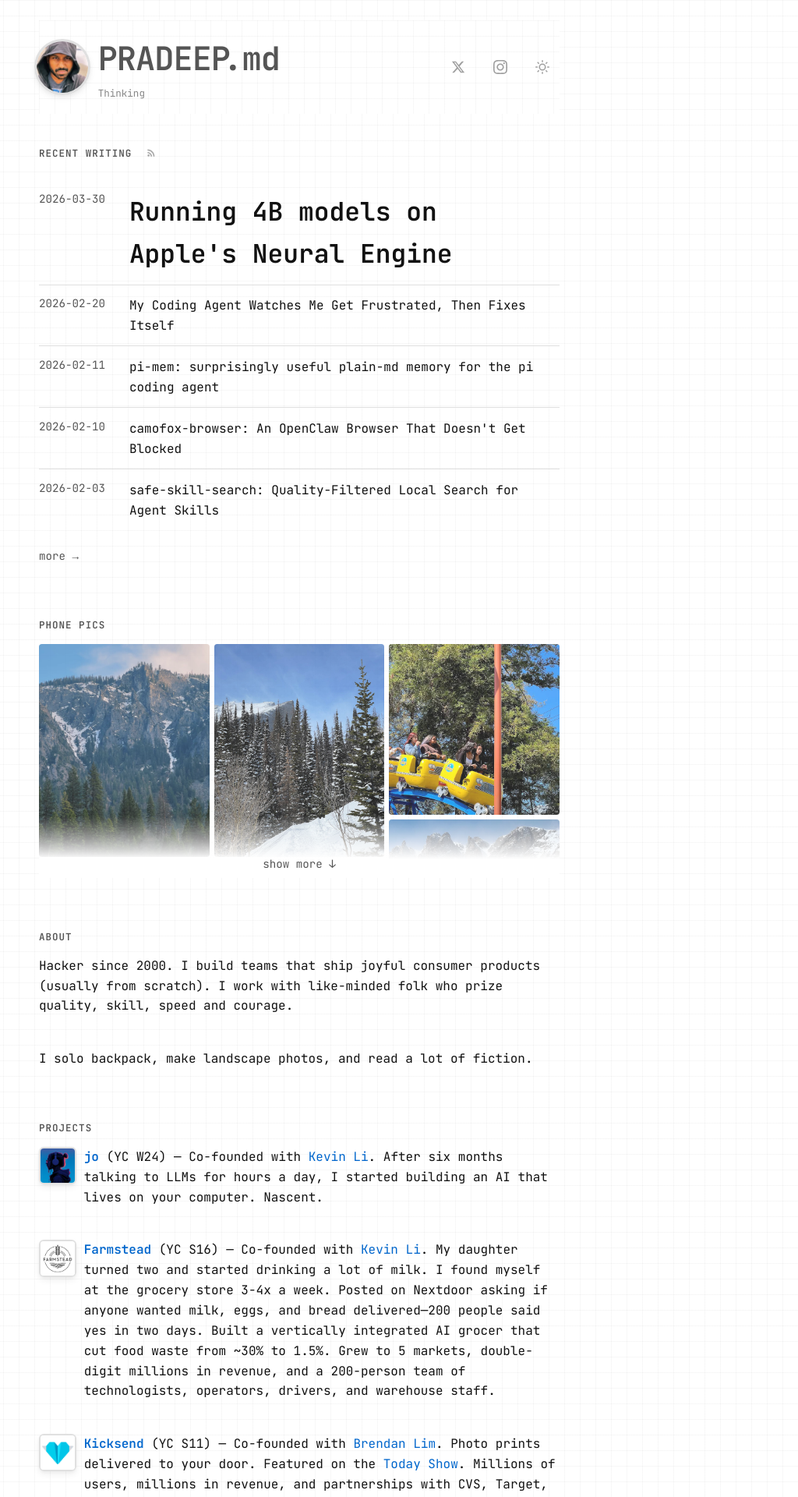
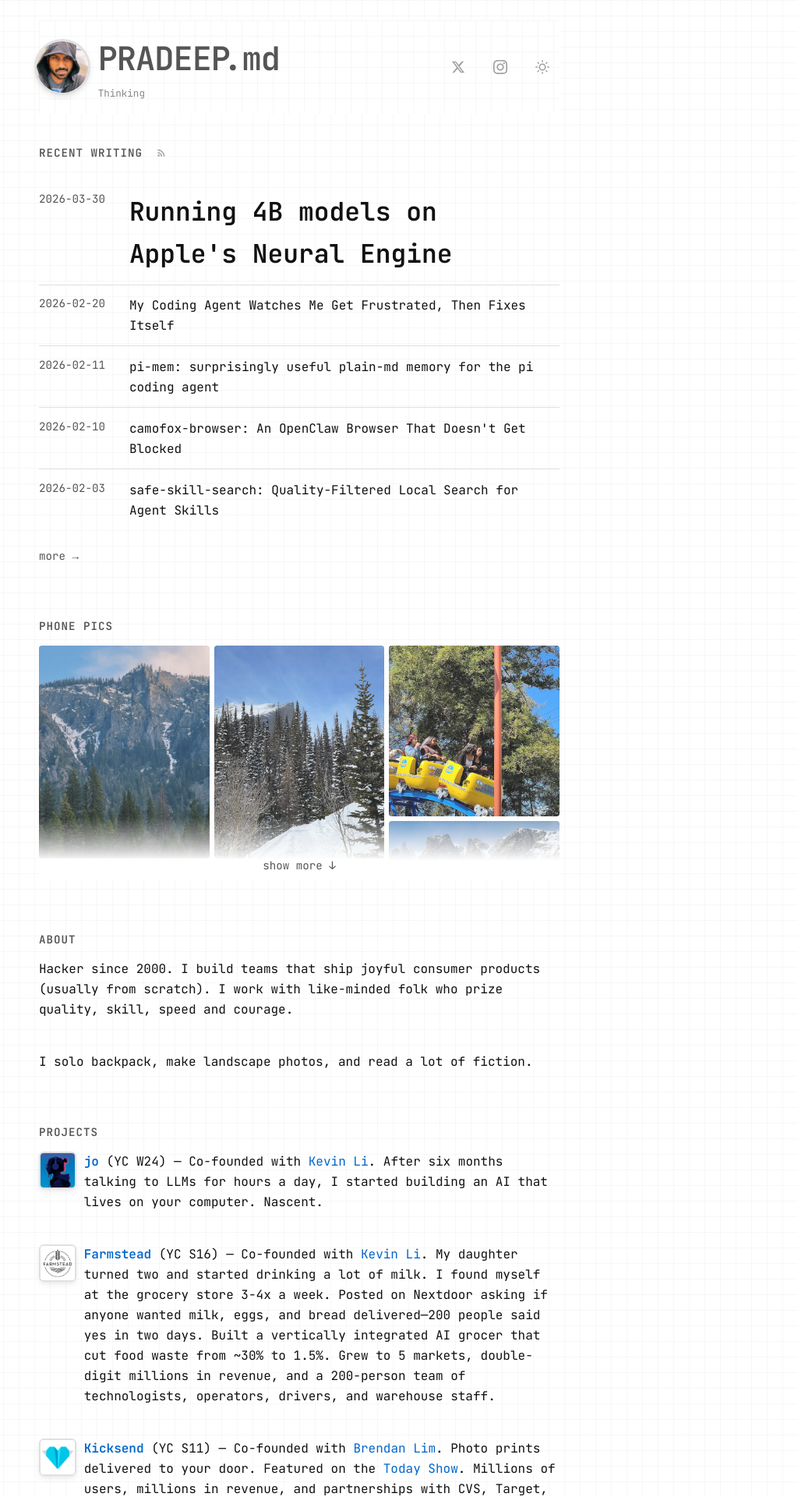
Before and after one commit to skyfallsin/skyfallsin.github.io, a Jekyll site: the page built from index.md, in a window 1280 px wide. Shown: the top 1920 px of the page at 78% size, without its empty margins (256-1280 px from the left). Built offline with Jekyll 4.4.1, drawn with Linux system fonts in a browser that asks for light colours; nearby versions of some CDN libraries.

Commit message:
style(design): FINDING-002 — increase section heading size from caption to callout
Homepage section headings (RECENT WRITING, ABOUT, etc.) were ~12.5px,
below minimum readable size. Bumped to callout scale (~14px).

```diff
--- a/_layouts/default.html
+++ b/_layouts/default.html
@@ -805,7 +805,7 @@
       margin-bottom: var(--lk-size-xs);
     }
     main > h2 {
-      font-size: var(--lk-font-caption);
+      font-size: var(--lk-font-callout);
       color: var(--text-muted);
       margin: var(--lk-size-2xl) 0 var(--lk-size-md);
       letter-spacing: 1px;
```
